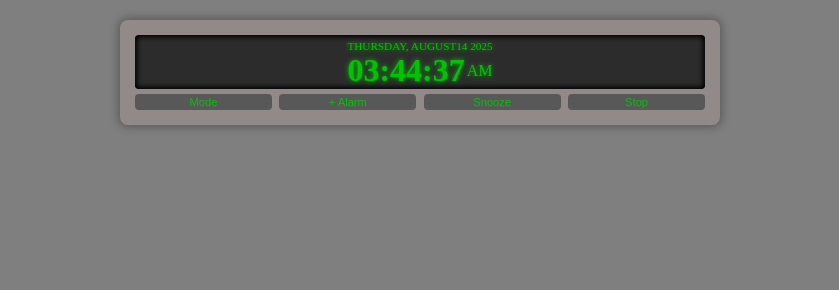
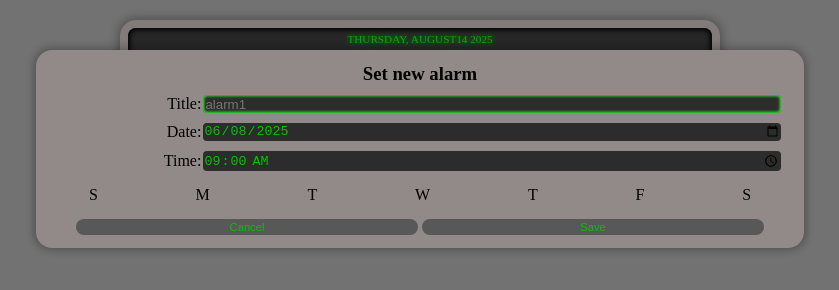
Before and after one commit to valterxaraujo/alarm_clock, a plain HTML site: page index.html in a window 1280 px wide. Both pictures are taken after a click on the button "+ Alarm". Shown: the whole page, without its empty margins (220-1059 px from the left). Drawn offline with Linux system fonts and the light colour scheme; a web font is replaced by a local one.

Commit message:
Add modal & styling

```diff
--- a/index.html
+++ b/index.html
@@ -1,3 +1,4 @@
+<!DOCUMENT html>
 <!DOCUMENT html>
   <html>
   <head>
@@ -22,12 +23,34 @@
       </div>
       <div id="buttonContainer">
          <button id="modeBtn" class="btn">Mode</button>
-         <button class="btn">+ Alarm</button>
+         <button id="addAlarmBtn" class="btn">+ Alarm</button>
          <button class="btn">Snooze</button>
          <button class="btn">Stop</button>
       </div>
+    </div>
+    <dialog id="addAlarmModal">
+      <h3>Set new alarm</h3>
+      <div id=inputContainer>
 
-    </div>
+      <label>Title: </label>
+      <input type="text" placeholder="alarm1">
+      <label>Date: </label>
+      <input type="date" value="2025-06-08">
+      <label>Time: </label>
+      <input type="time" value="09:00">
+      </div>
+      <div id="repeatDaysContainer">
+        <span id="sunday" class="alarmDays" data-day="sunday">S</span>
+        <span id="monday" class="alarmDays">M</span>
+        <span id="tuesday" class="alarmDays">T</span>
+        <span id="wednesday" class="alarmDays">W</span>
+        <span id="thursday" class="alarmDays">T</span>
+        <span id="friday" class="alarmDays">F</span>
+        <span id="saturday" class="alarmDays">S</span>
+      </div>
+      <button id="cancelBtn"class="modalBtn btn">Cancel</button>
+      <button id="saveBtn"class="modalBtn btn">Save</button>
+    </dialog>
     <script src="script.js"></script>
   </body>
 </html>
--- a/script.js
+++ b/script.js
@@ -15,6 +15,9 @@ const weekDayText = document.getElementById('weekDayText');
 const monthText = document.getElementById('monthText');
 const dayofMonthText = document.getElementById('dayOfMonthText');
 const yearText = document.getElementById('yearText');
+const addAlarmModal = document.getElementById('addAlarmModal')
+const addAlarmBtn = document.getElementById('addAlarmBtn')
+const cancelBtn = document.getElementById('cancelBtn');
 let mode = true;
 const currentAlarm = {
   hour: null,
@@ -31,6 +34,13 @@ let dayOfMonth = ''
 let month = '';
 let year = '';
 
+// const test = document.getElementById('test')
+// console.log(test.dataset.day)
+
+console.log(document.querySelectorAll('.alarmDays'))
+
+cancelBtn.addEventListener('click', ()=> addAlarmModal.close())
+addAlarmBtn.addEventListener('click', () => addAlarmModal.showModal());
 const updateCurrentTime = () => {
   const date = new Date();
   weekDay = date.getDay();
--- a/styles.css
+++ b/styles.css
@@ -2,6 +2,7 @@
   margin: 0px;
   padding: 0px;
   box-sizing: border-box;
+  /* font-family: Verdana; */
 }
 
 b{
@@ -18,10 +19,10 @@ b{
 #alarm-container{
   width: 60%;
   max-width: 600px;
-  padding: 15px;
+  padding: 8px;
   margin: 20px auto ;
   background-color: #928989;
-  border-radius: 8px;
+  border-radius: 16px;
   box-shadow: 0px 0px 10px 2px rgb(0,0,0,0.3);
 }
 
@@ -31,7 +32,7 @@ b{
 }
 #clockface {
   background-color: #2c2c2c;
-  border-radius: 4px;
+  border-radius: 8px;
   text-align: center;
   display: flex;
   flex-direction: column;
@@ -61,7 +62,7 @@ b{
 .btn{
   width: 24%;
   background-color: #585858;
-  border-radius: 4px;
+  border-radius: 8px;
   border: none;
   padding: 2px 5px;
   color: #00c400;
@@ -69,7 +70,63 @@ b{
   cursor: pointer;
 }
 
-
 .hide{
  display: none;
 }
+
+#addAlarmModal{
+  margin: 50px auto;
+  padding: 8px 4px;
+  width: 60%;
+  text-align: center;
+  border-radius: 16px;
+  background-color: #928989;
+  border: none;
+  box-shadow: 0px 0px 10px 2px rgb(0,0,0,0.3);
+}
+
+#addAlarmModal * {
+  margin: 5px 0px;
+}
+
+#addAlarmModal input{
+  width: 100%;
+  background-color: #2c2c2c;
+  border: none;
+  color: #00c400;
+  border-radius: 4px;
+  outline: none;
+  place-self: stretch center;
+  /* padding-left: 5px; */
+}
+
+#addAlarmModal input[type="text"]{
+ padding: 1px 2px;
+
+}
+#addAlarmModal input:focus{
+  box-shadow: inset 0px 0px 3px 1px #29ff29;
+}
+#inputContainer{
+  margin: auto;
+  display: grid;
+  grid-template-columns: 1fr 4fr;
+  width: 95%;
+}
+
+#addAlarmModal label{
+  place-self: center end;
+  margin-right: 2px;
+}
+
+.modalBtn{
+  width: 45%;
+  margin-top: 10px;
+
+
+}
+
+#repeatDaysContainer{
+  display: flex;
+  justify-content: space-around;
+}
```
